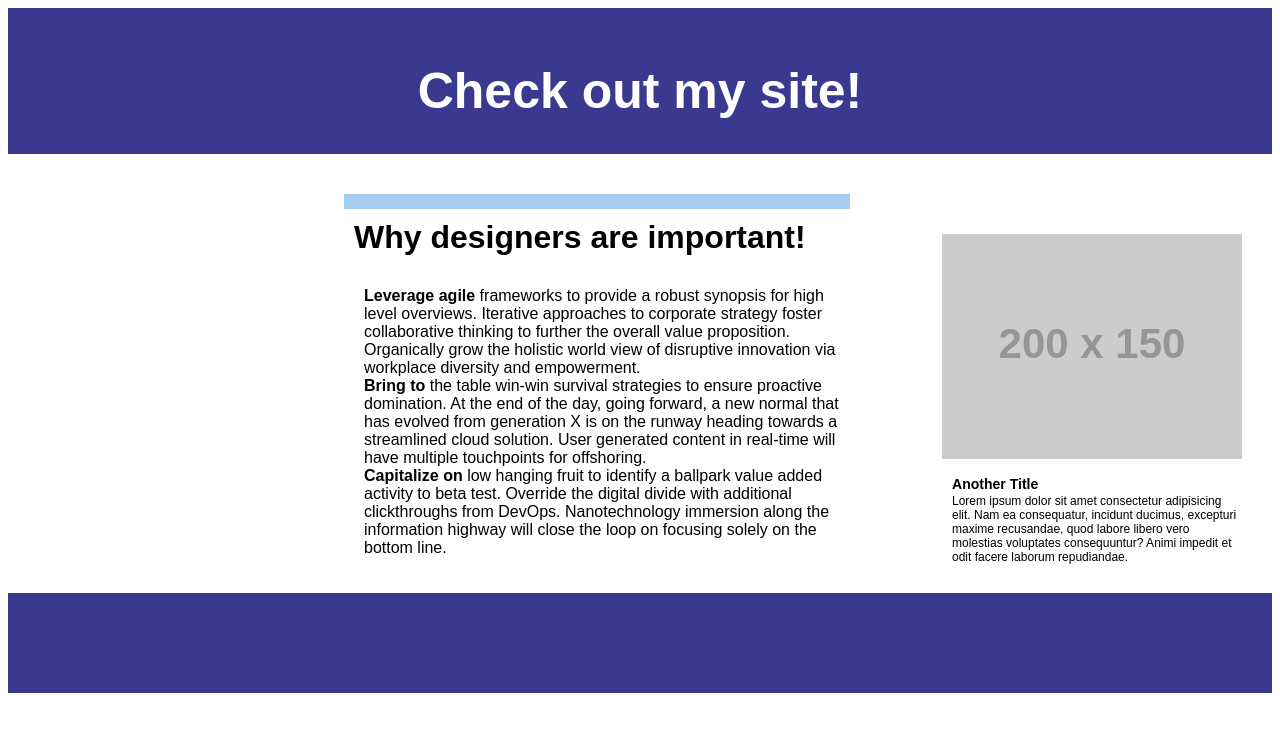
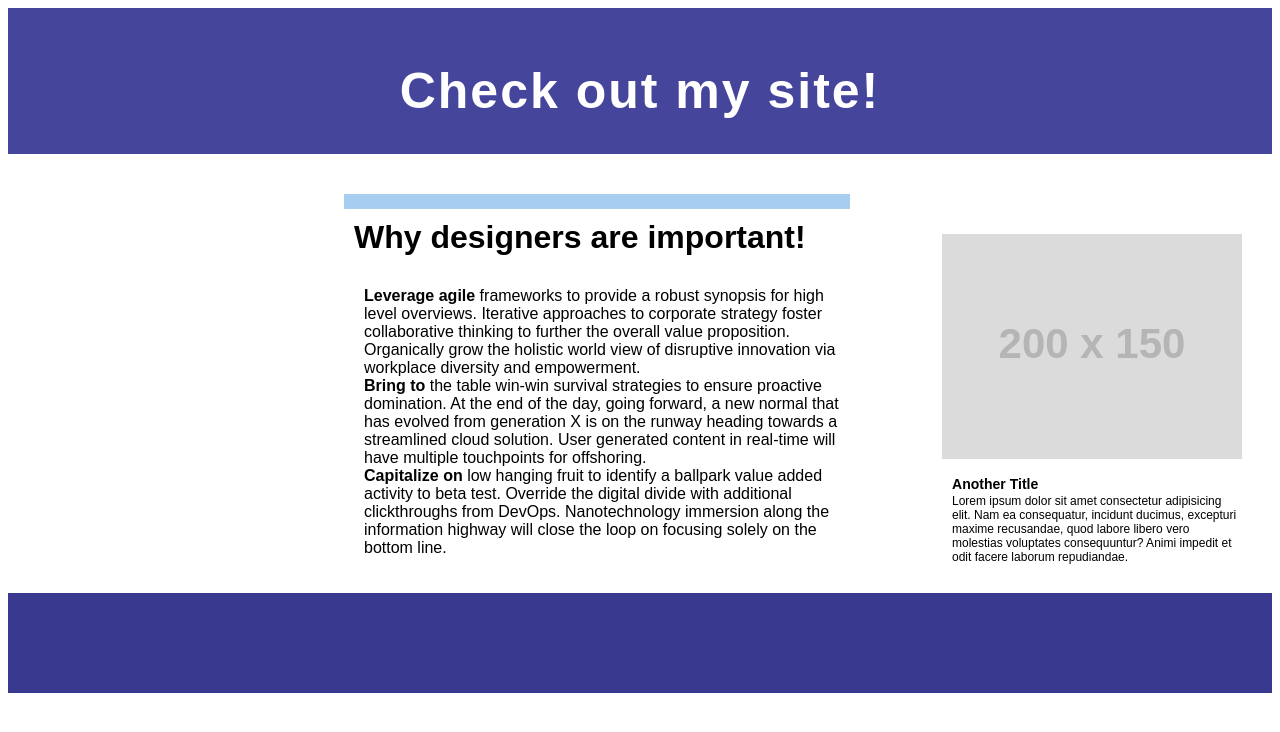
Before and after one commit to ClairRogers/day-2-coolsite, a plain HTML site: page index.html in a window 1280 px wide. In both pictures the pointer is over the element "Check out my site!". Drawn offline with Linux system fonts and the light colour scheme; placeholder pictures from the web are drawn by us; a web font is replaced by a local one.

Commit message:
hover styling

```diff
--- a/style.css
+++ b/style.css
@@ -9,6 +9,12 @@ header {
   font-size: 25px;
   padding-top: 20px;
   padding-bottom: 1px;
+  transition: all .7s ease;
+}
+
+header:hover {
+  letter-spacing: 2px;
+  background-color: rgb(69, 69, 156)
 }
 
 footer {
@@ -38,6 +44,11 @@ footer {
   width: 40%;
   padding: 20px;
   left: 25%;
+  transition: all .7s ease;
+}
+
+.leftbox:hover {
+  background-color: rgb(229, 239, 248)
 }
 
 .rightbox {
@@ -49,6 +60,11 @@ footer {
   padding: 30px;
   margin-top: 50px;
   font-size: 12px;
+  transition: all .7s ease;
+}
+
+.rightbox:hover {
+  background-color: rgb(229, 239, 248)
 }
 
 .rightbox p {
@@ -58,6 +74,12 @@ footer {
 .rightbox img {
   width: 100%;
   max-width: 300px;
+  opacity: .7;
+  transition: all .7s ease;
+}
+
+.rightbox img:hover {
+  opacity: 1;
 }
 
 .rightbox h3 {
```
